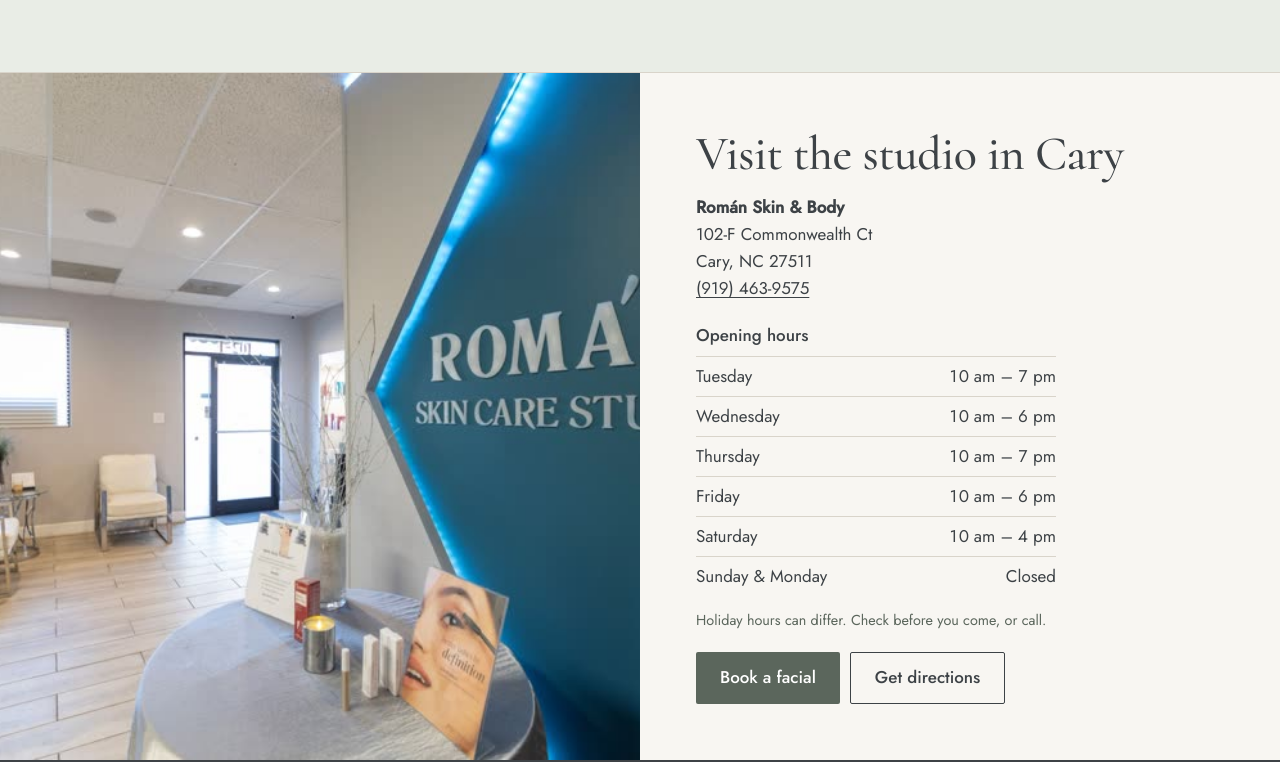
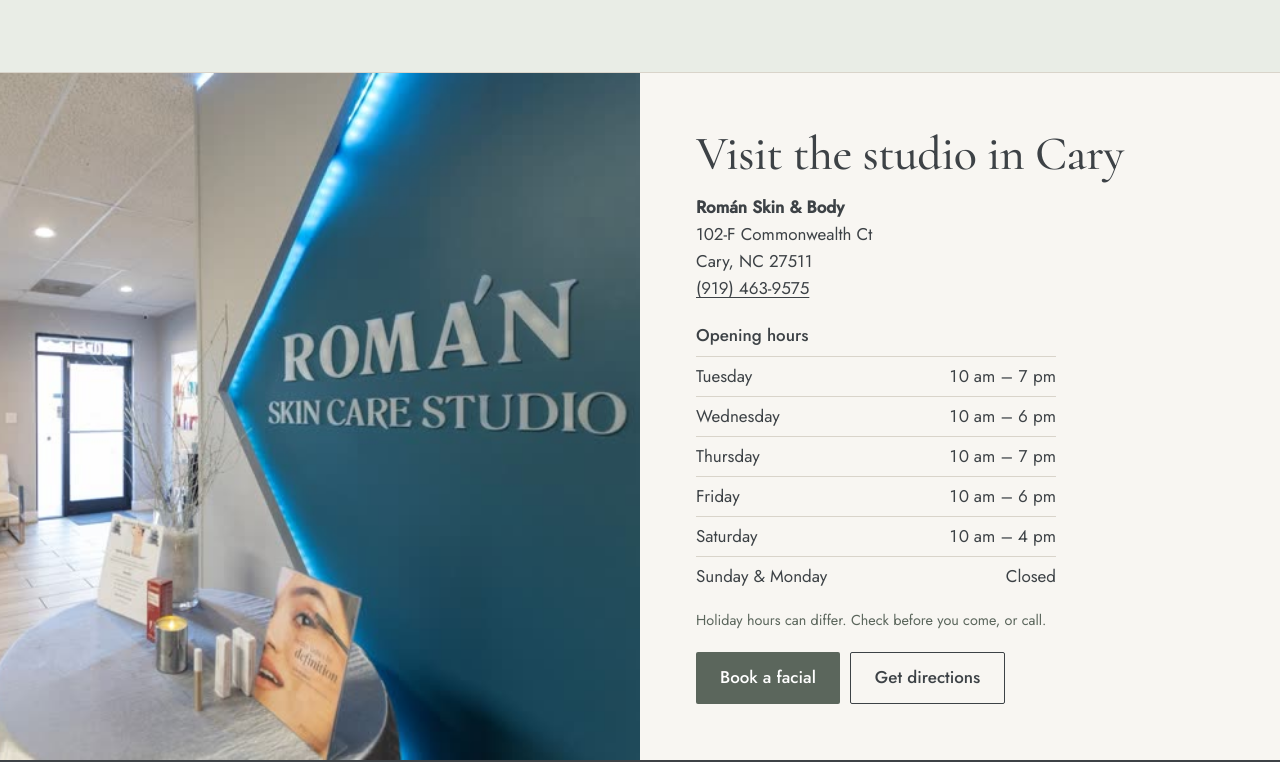
Before and after one commit to jjchambers80/caryfacials, a plain HTML site: page index.html in a window 1280 px wide. Shown: the part 2125-2887 px from the top of the page. Drawn offline with Linux system fonts and the light colour scheme.

Commit message:
Keep studio sign readable in desktop visit photo
Co-Authored-By: Claude Opus 5.5 <noreply@anthropic.com>

```diff
--- a/style.css
+++ b/style.css
@@ -184,7 +184,7 @@ address { font-style: normal; margin-top: 14px; }
   .who { grid-template-columns: 1fr 1.6fr; align-items: center; gap: 56px; padding-top: 72px; padding-bottom: 72px; }
   .who-photo img { width: 100%; max-width: 380px; margin-left: auto; }
   .visit { grid-template-columns: 1fr 1fr; align-items: stretch; }
-  .visit-photo img { height: 100%; aspect-ratio: auto; }
+  .visit-photo img { height: 100%; aspect-ratio: auto; object-position: 88% 50%; }
   .visit-text { padding: 56px 40px 56px 56px; padding-right: var(--gutter); }
   .cat-head, .cat-photo, .menu { max-width: none; }
   .cat-wrap { display: grid; }
```
Also changed, not shown: .impeccable/config.json (added).
